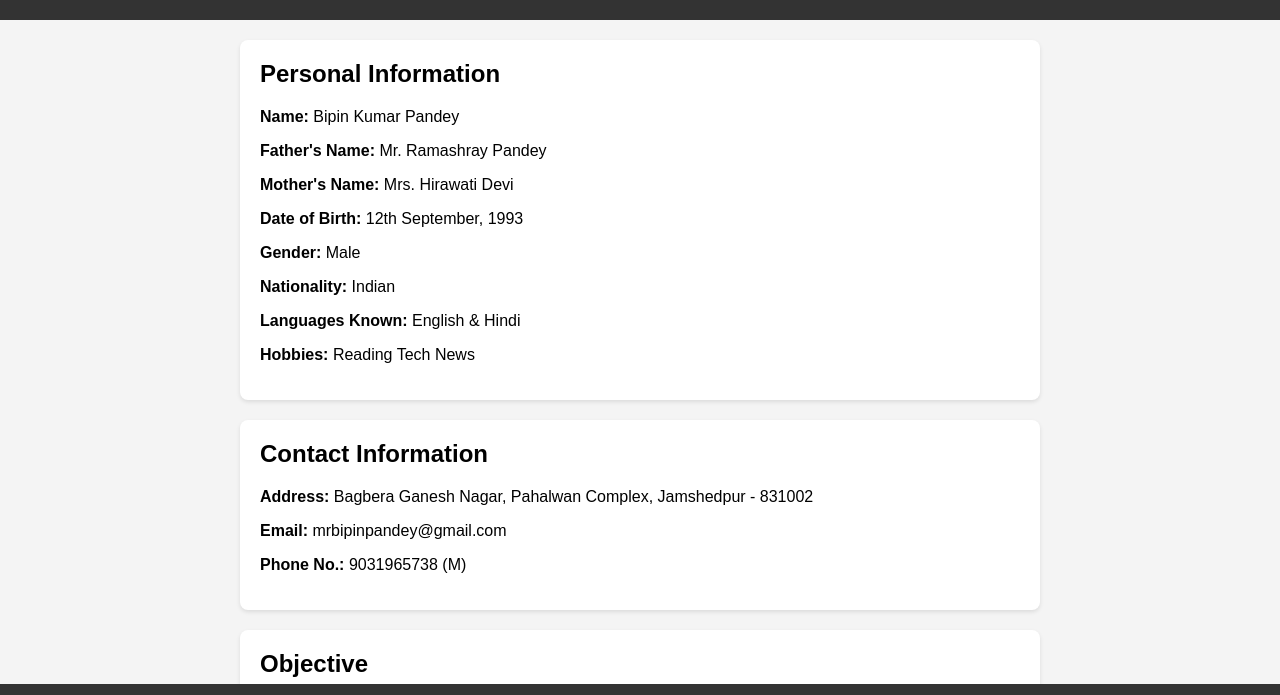
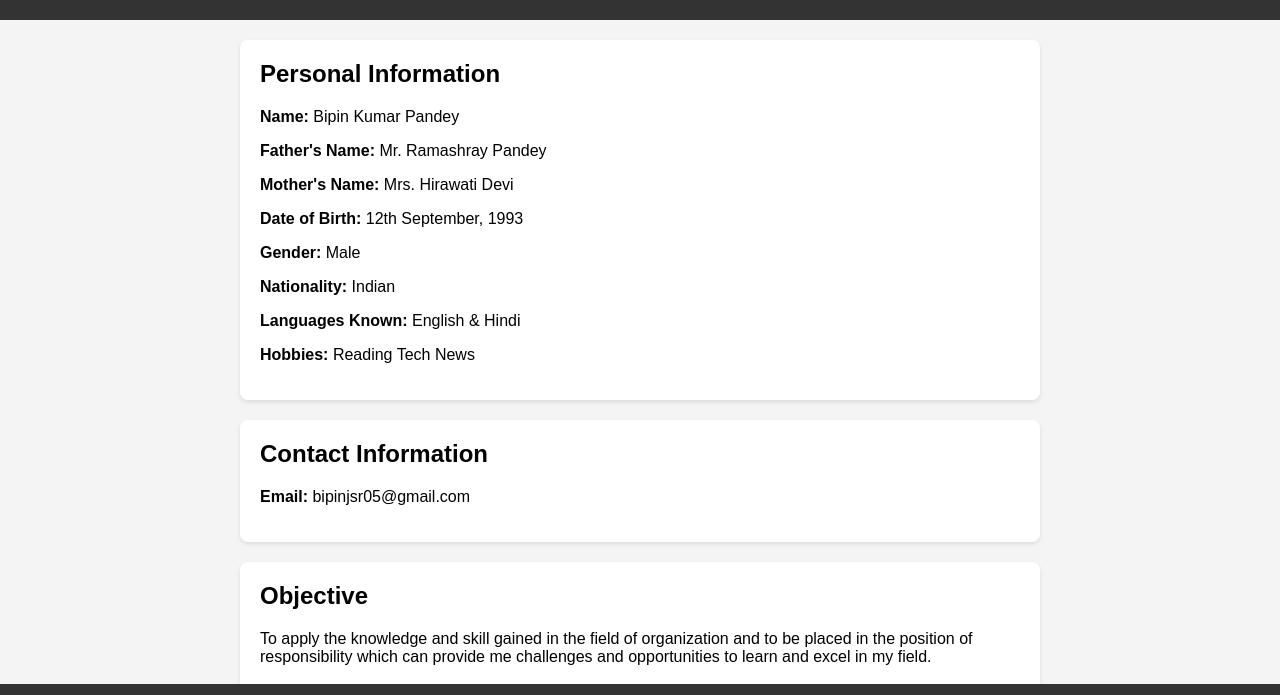
Before and after one commit to bipinkumarpandey/bipinkumarpandey.github.io, a plain HTML site: page index.html in a window 1280 px wide. Shown: the part 78-773 px from the top of the page. Drawn offline with Linux system fonts and the light colour scheme.

Commit message:
Add files via upload

```diff
--- a/index.html
+++ b/index.html
@@ -63,9 +63,7 @@
 
         <section>
             <h2>Contact Information</h2>
-            <p><strong>Address:</strong> Bagbera Ganesh Nagar, Pahalwan Complex, Jamshedpur - 831002</p>
-            <p><strong>Email:</strong> mrbipinpandey@gmail.com</p>
-            <p><strong>Phone No.:</strong> 9031965738 (M)</p>
+            <p><strong>Email:</strong> bipinjsr05@gmail.com</p>
         </section>
 
         <section>
```
